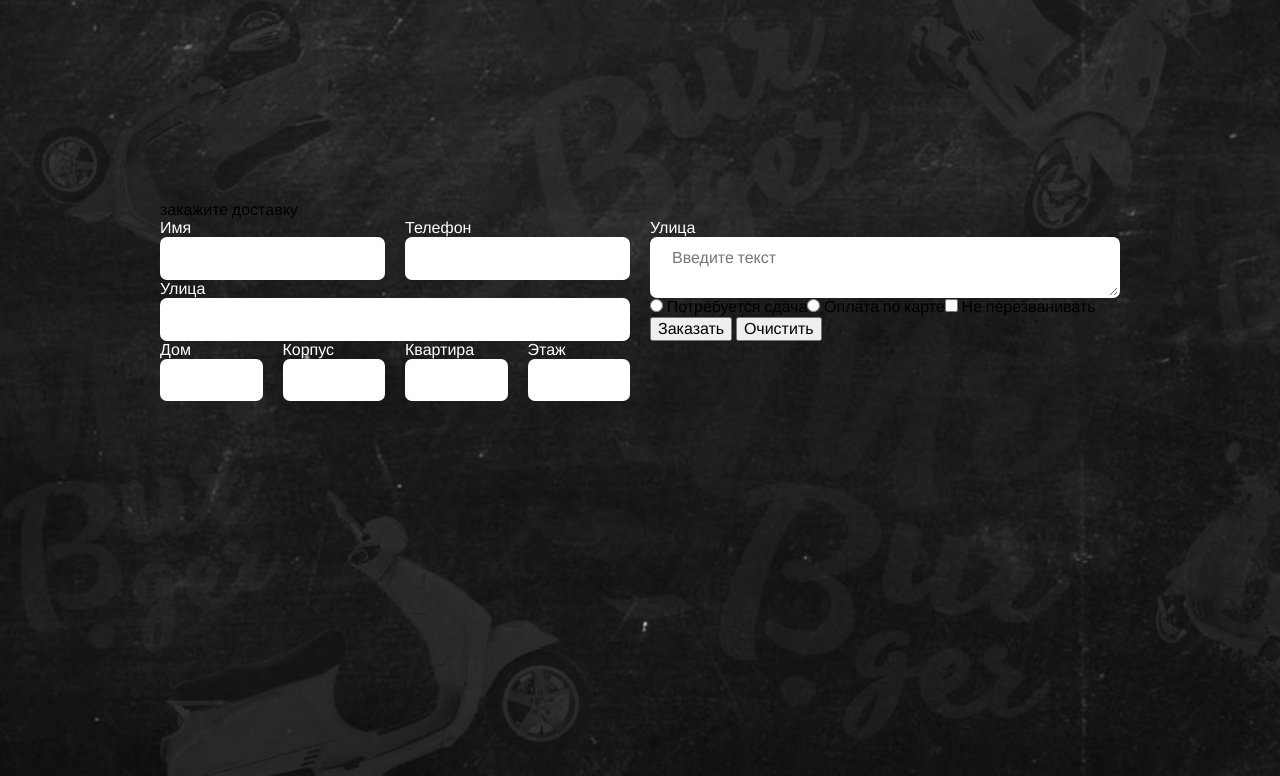
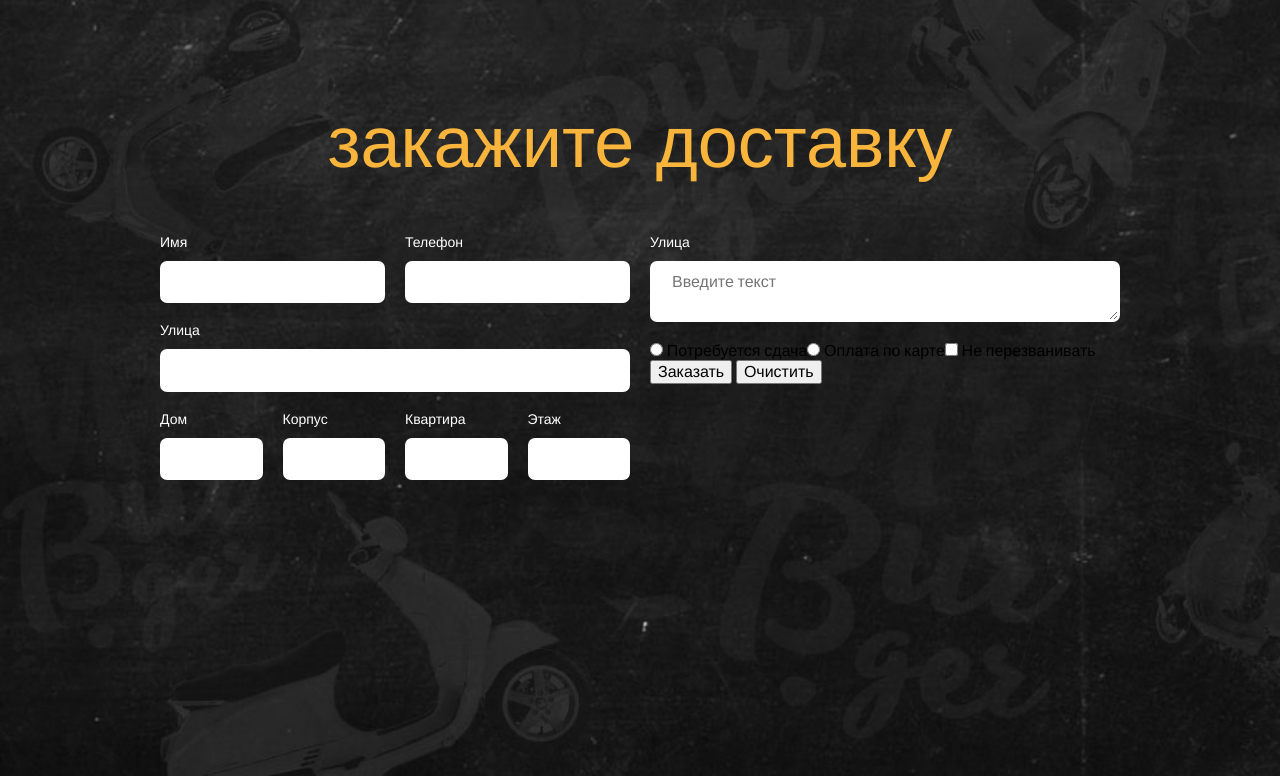
Before and after one commit to log1k1987/html_2, a plain HTML site: page index.html in a window 1280 px wide. Shown: the part 2424-3200 px from the top of the page. Drawn offline with Linux system fonts and the light colour scheme; files that its build step writes are made by us from their sources; files whose address does not match are found by name.

Commit message:
margin form

```diff
--- a/css/sections/section--delivery.scss
+++ b/css/sections/section--delivery.scss
@@ -3,6 +3,19 @@
   background: url('../img/section--delivery/bg.jpg');
   background-size: cover;
 }
+.form {
+  display: flex;
+  flex-direction: column;
+  align-items: center;
+  &__title {
+    font-family: "gagalin", helvetica, sans-serif;
+        font-weight: 500;
+        font-size: 72px;
+        color: #f9b43b;
+        margin-bottom: 50px;
+  }
+}
+
 .form__content {
   display: flex;
   width: 100%;
@@ -21,12 +34,16 @@
 .form__block {
   flex: 1;
   margin-right: 20px;
+  margin-bottom: 20px;
   &:last-child {
     margin-right: 0;
   }
 }
 .form__block-title {
+  margin-bottom: 10px;
   color: #fff;
+  font-size: 14px;
+  font-weight: 300;
 }
 .form__block-input {
   display: block;
@@ -42,6 +59,9 @@
   &--center {
     text-align: center;
   }
+  &--textarea {
+    resize: vertical;
+  }
 }
 .form__choose-buttons {
   display: flex;
```
Also changed, not shown: css/style.css.
